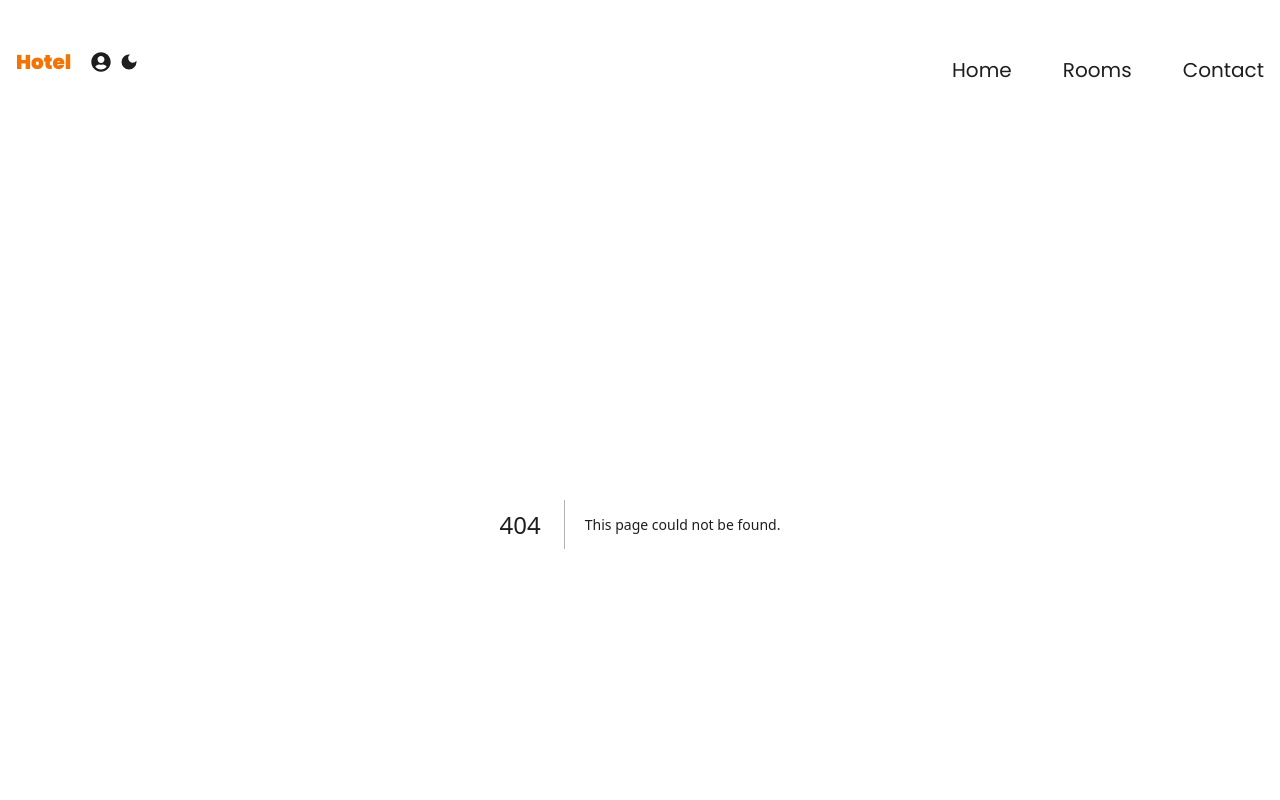
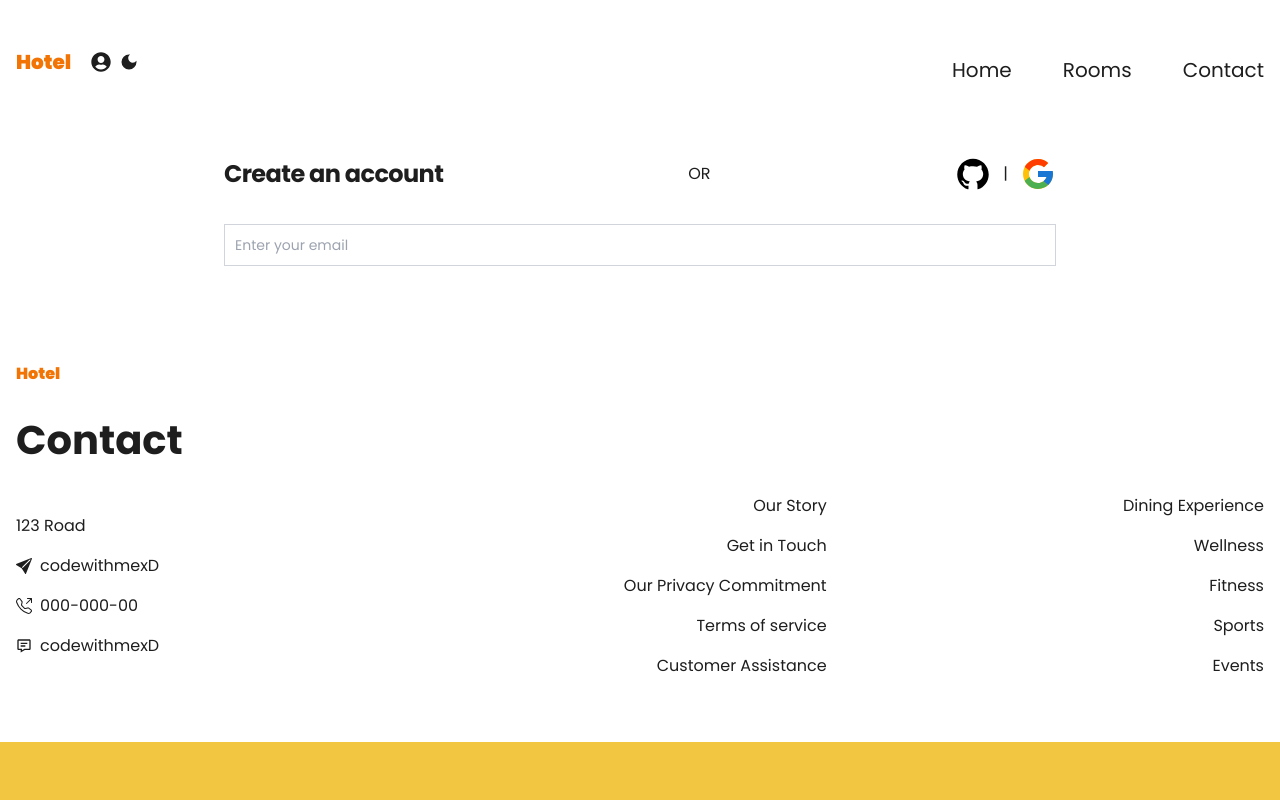
Before and after one commit to akm-coding/hotel-management, a Next.js app: page /auth in a window 1280 px wide. Before the commit this address had no page. Shown: the top 800 px of the page. Built offline with nearby package versions, Linux system fonts and the light colour scheme.

Commit message:
Complete email form

```diff
--- /dev/null
+++ b/src/app/auth/page.tsx
@@ -0,0 +1,38 @@
+import React from "react";
+import { AiFillGithub } from "react-icons/ai";
+import { FcGoogle } from "react-icons/fc";
+
+const Auth = () => {
+  const inputStyles =
+    "border border-gray-300 sm:text-sm text-black rounded:lg block w-full p-2.5 focus:outline-none";
+
+  return (
+    <section className="container mx-auto">
+      <div className="p-6 space-y-4 md:space-y-6 sm:p-8 w-80 md:w-[70%] mx-auto">
+        <div className="flex mb-8 flex-col md:flex-row items-center justify-between">
+          <h1 className="text-xl font-bold leading-tight tracking-tight md:text-2xl">
+            Create an account
+          </h1>
+          <p>OR</p>
+          <span className="inline-flex items-center">
+            <AiFillGithub className="mr-3 text-4xl cursor-pointer text-black  dark:text-white" />
+            |
+            <FcGoogle className="ml-3 text-4xl cursor-pointer" />
+          </span>
+        </div>
+        <form className="space-y-4 md:space-y-6">
+          <input
+            type="email"
+            name="email"
+            id="email"
+            placeholder="Enter your email"
+            required
+            className={inputStyles}
+          />
+        </form>
+      </div>
+    </section>
+  );
+};
+
+export default Auth;
```
